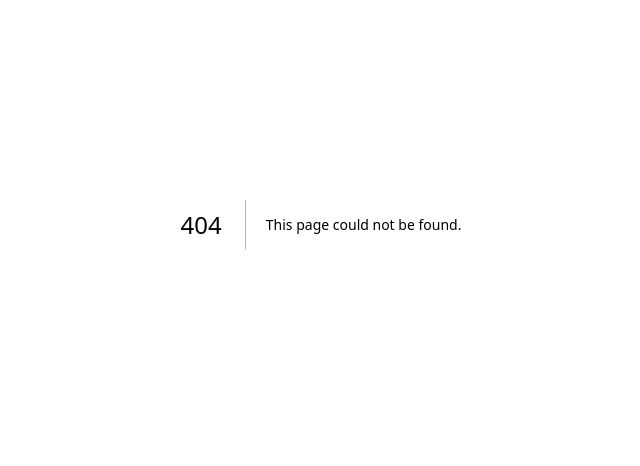
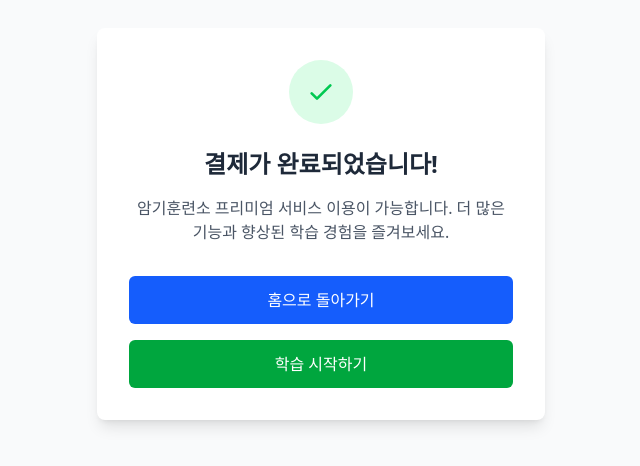
Before and after one commit to wjb127/memorygym2, a Next.js app: page /premium/success in a window 1280 px wide. Before the commit this address had no page. Shown: the part 176-642 px from the top of the page, without its empty margins (319-959 px from the left). Built offline with nearby package versions, Linux system fonts and the light colour scheme.

Commit message:
결제 성공 페이지 추가

```diff
--- /dev/null
+++ b/src/app/premium/success/page.tsx
@@ -0,0 +1,40 @@
+'use client';
+
+import { useEffect } from 'react';
+import Link from 'next/link';
+
+export default function PaymentSuccessPage() {
+  useEffect(() => {
+    // 결제 완료 후 분석이나 상태 업데이트를 수행할 수 있음
+    console.log('결제 완료 페이지 로드됨');
+  }, []);
+
+  return (
+    <div className="min-h-screen flex flex-col items-center justify-center bg-gray-50 p-4">
+      <div className="max-w-md w-full bg-white rounded-lg shadow-lg p-8 text-center">
+        <div className="mb-6">
+          <div className="w-16 h-16 bg-green-100 rounded-full flex items-center justify-center mx-auto">
+            <svg className="w-8 h-8 text-green-500" fill="none" stroke="currentColor" viewBox="0 0 24 24" xmlns="http://www.w3.org/2000/svg">
+              <path strokeLinecap="round" strokeLinejoin="round" strokeWidth="2" d="M5 13l4 4L19 7"></path>
+            </svg>
+          </div>
+        </div>
+
+        <h1 className="text-2xl font-bold text-gray-800 mb-4">결제가 완료되었습니다!</h1>
+        <p className="text-gray-600 mb-8">
+          암기훈련소 프리미엄 서비스 이용이 가능합니다.
+          더 많은 기능과 향상된 학습 경험을 즐겨보세요.
+        </p>
+
+        <div className="space-y-4">
+          <Link href="/" className="block w-full bg-blue-600 hover:bg-blue-700 text-white font-medium py-3 px-4 rounded-md transition duration-300">
+            홈으로 돌아가기
+          </Link>
+          <Link href="/study" className="block w-full bg-green-600 hover:bg-green-700 text-white font-medium py-3 px-4 rounded-md transition duration-300">
+            학습 시작하기
+          </Link>
+        </div>
+      </div>
+    </div>
+  );
+}
```
